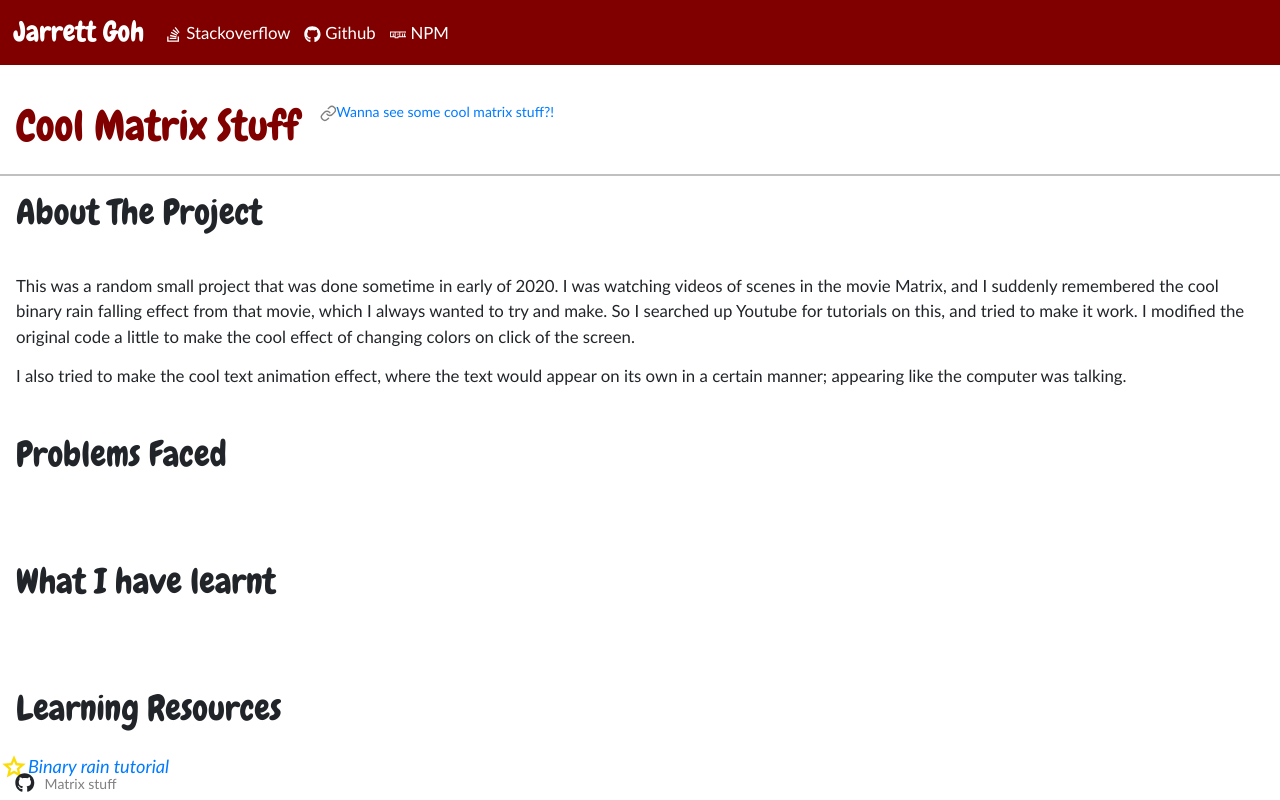
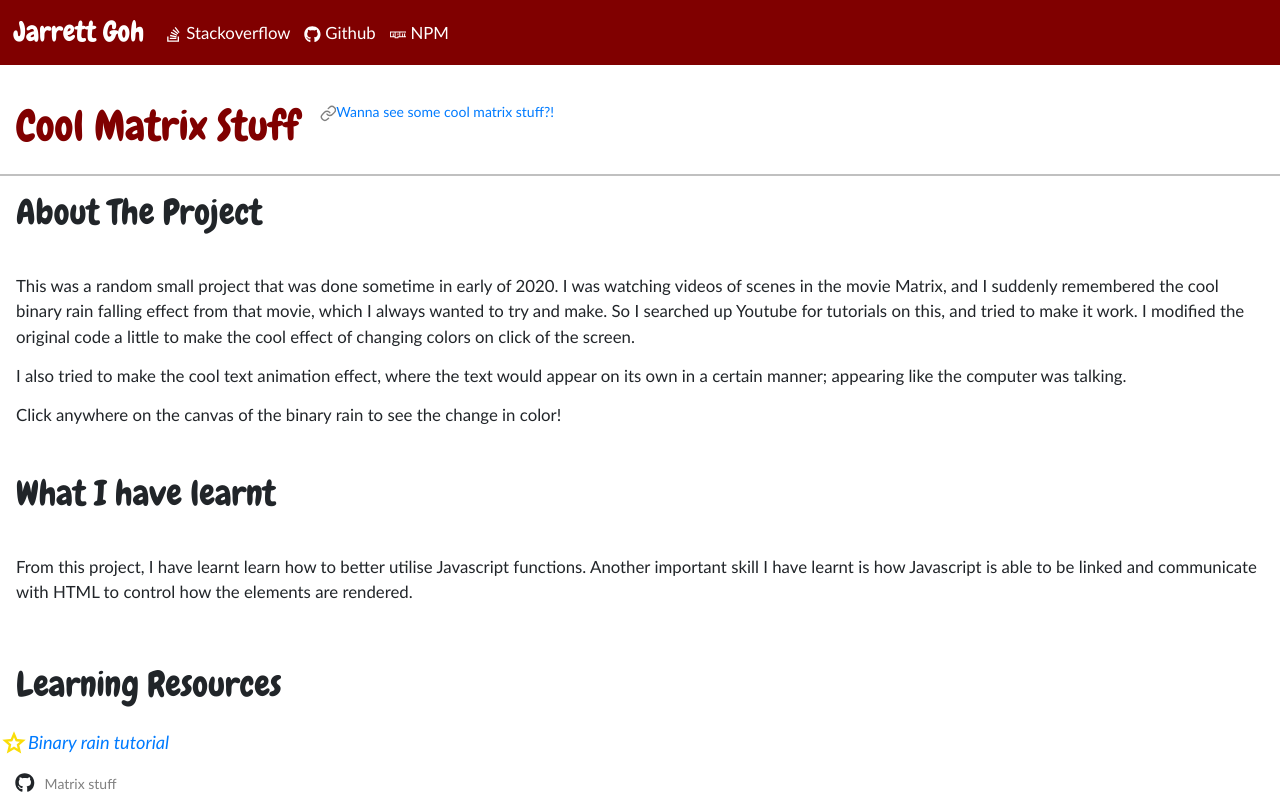
Before and after one commit to Jarrettgohh/Personal-Website, a React (Create React App) app: page /projects/binary-rain in a window 1280 px wide. Built offline with nearby package versions, Linux system fonts and the light colour scheme; a web font is replaced by a local one.

Commit message:
#26 Updated matrixStuff.jsx

```diff
--- a/src/App.js
+++ b/src/App.js
@@ -85,7 +85,6 @@ function App() {
               name="Cool Matrix Stuff"
               examples={matrixStuff.examples()}
               about={matrixStuff.about()}
-              problems={matrixStuff.problems()}
               learnt={matrixStuff.learnt()}
               resources={matrixStuff.resources()}
               github={matrixStuff.github()}
--- a/src/components/projects/matrixStuff.js
+++ b/src/components/projects/matrixStuff.js
@@ -14,6 +14,10 @@ function about() {
         would appear on its own in a certain manner; appearing like the computer
         was talking.
       </p>
+      <p className="text-style">
+        Click anywhere on the canvas of the binary rain to see the change in
+        color!
+      </p>
     </>
   );
 }
@@ -22,24 +26,20 @@ function examples() {
   return [
     {
       name: "Wanna see some cool matrix stuff?!",
-      url: "https://youtube.com",
+      url: "https://jarrettgohh.github.io/Cool-Matrix-Stuff/",
     },
   ];
-}
-function problems() {
-  return (
-    <>
-      <p className="text-style"></p>
-      <p className="text-style"></p>
-      <p className="text-style"></p>
-    </>
-  );
 }
 
 function learnt() {
   return (
     <>
-      <p className="text-style"></p>
+      <p className="text-style">
+        From this project, I have learnt learn how to better utilise Javascript
+        functions. Another important skill I have learnt is how Javascript is
+        able to be linked and communicate with HTML to control how the elements
+        are rendered.
+      </p>
       <p className="text-style"></p>
     </>
   );
@@ -58,7 +58,7 @@ function github() {
   return [
     {
       name: "Matrix stuff",
-      url: "https://github.com/Jarrettgohh/Binary-Rain",
+      url: "https://github.com/Jarrettgohh/Cool-Matrix-Stuff",
     },
   ];
 }
@@ -67,7 +67,6 @@ function github() {
 export default {
   about,
   examples,
-  problems,
   learnt,
   resources,
   github,
--- a/src/components/projects/projectComponent.jsx
+++ b/src/components/projects/projectComponent.jsx
@@ -56,10 +56,14 @@ const ProjectComponent = ({
       <Row className="row-padding">{about}</Row>
 
       {/* PROBLEMS FACED */}
-      <Row className="row-padding">
-        <h1 className="header-text">Problems Faced</h1>
-      </Row>
-      <Row className="row-padding">{problems}</Row>
+      {problems && (
+        <>
+          <Row className="row-padding">
+            <h1 className="header-text">Problems Faced</h1>
+          </Row>
+          <Row className="row-padding">{problems}</Row>
+        </>
+      )}
 
       {/* WHAT I HAVE LEARNT */}
       <Row className="row-padding">
```
